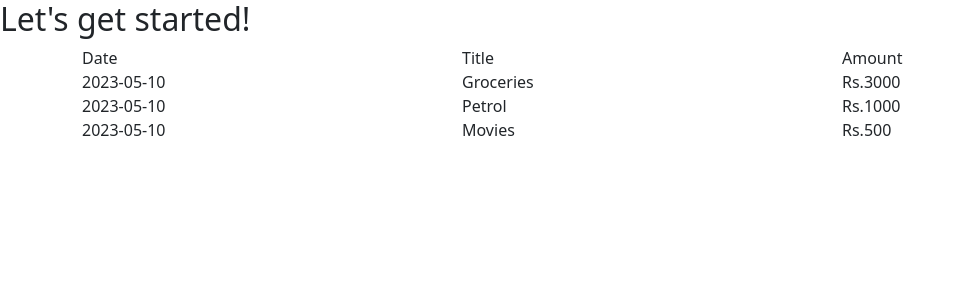
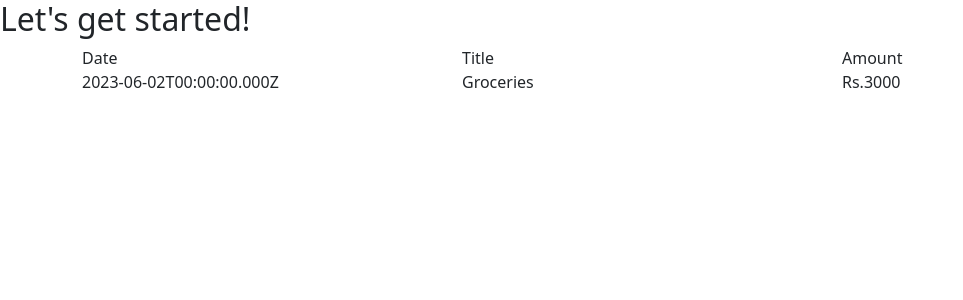
Before and after one commit to nidhijagga/demo-react, a JavaScript app: page / in a window 1280 px wide. Shown: the top 300 px of the page, without its empty margins (0-963 px from the left). Built offline with nearby package versions, Linux system fonts and the light colour scheme.

Commit message:
Task 8 : JS Variables

```diff
--- a/src/components/ExpenseItem.js
+++ b/src/components/ExpenseItem.js
@@ -1,26 +1,19 @@
 function ExpenseItem() {
+let expenseDate = new Date(2023, 5, 2);
+let expenseTitle = "Groceries";
+let expenseAmount = 3000;
   return (
     <>
-      <div class="container">
-        <div class="row">
-          <div class="col">Date</div>
-          <div class="col">Title</div>
-          <div class="col">Amount</div>
+      <div className="container">
+        <div className="row">
+          <div className="col">Date</div>
+          <div className="col">Title</div>
+          <div className="col">Amount</div>
         </div>
-        <div class="row">
-          <div class="col">2023-05-10</div>
-          <div class="col">Groceries</div>
-          <div class="col">Rs.3000</div>
-        </div>
-        <div class="row">
-          <div class="col">2023-05-10</div>
-          <div class="col">Petrol</div>
-          <div class="col">Rs.1000</div>
-        </div>
-        <div class="row">
-          <div class="col">2023-05-10</div>
-          <div class="col">Movies</div>
-          <div class="col">Rs.500</div>
+        <div className="row">
+          <div className="col">{expenseDate.toISOString()}</div>
+          <div className="col">{expenseTitle}</div>
+          <div className="col">Rs.{expenseAmount}</div>
         </div>
       </div>
 
```
